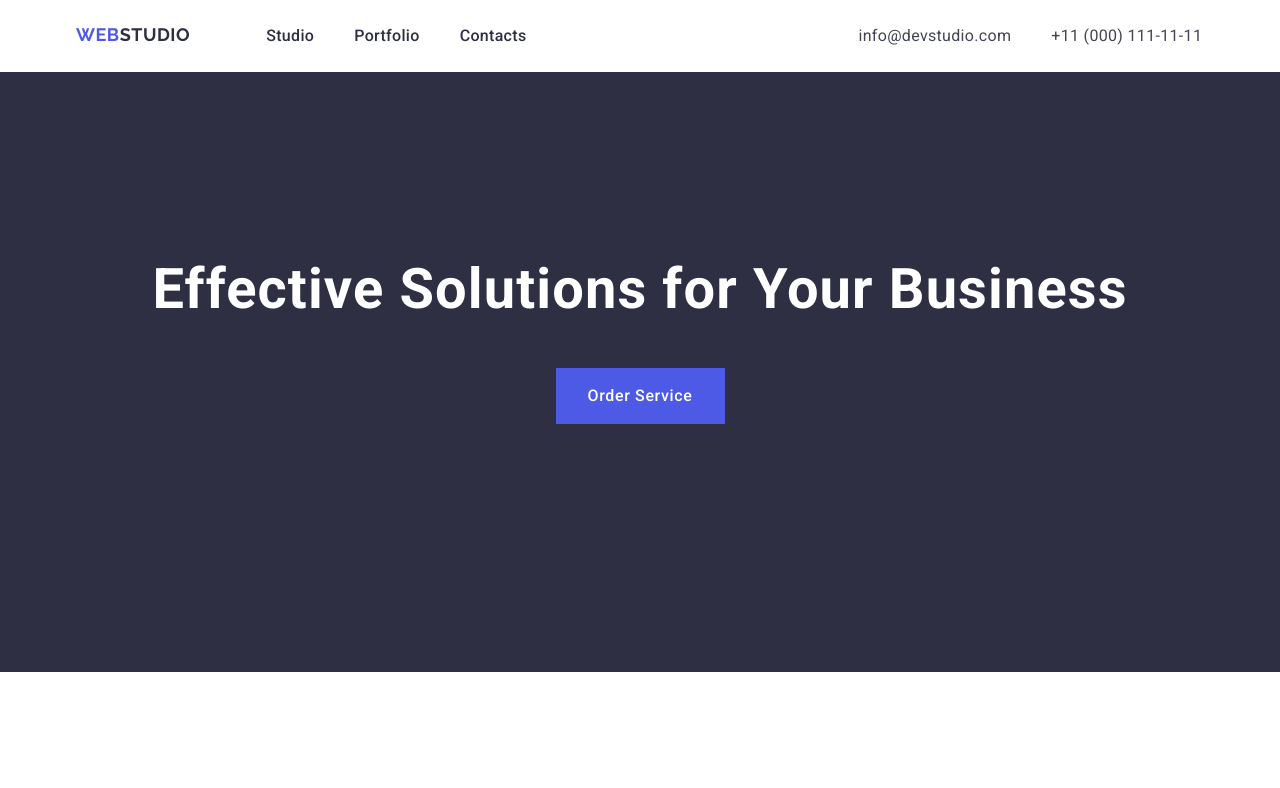
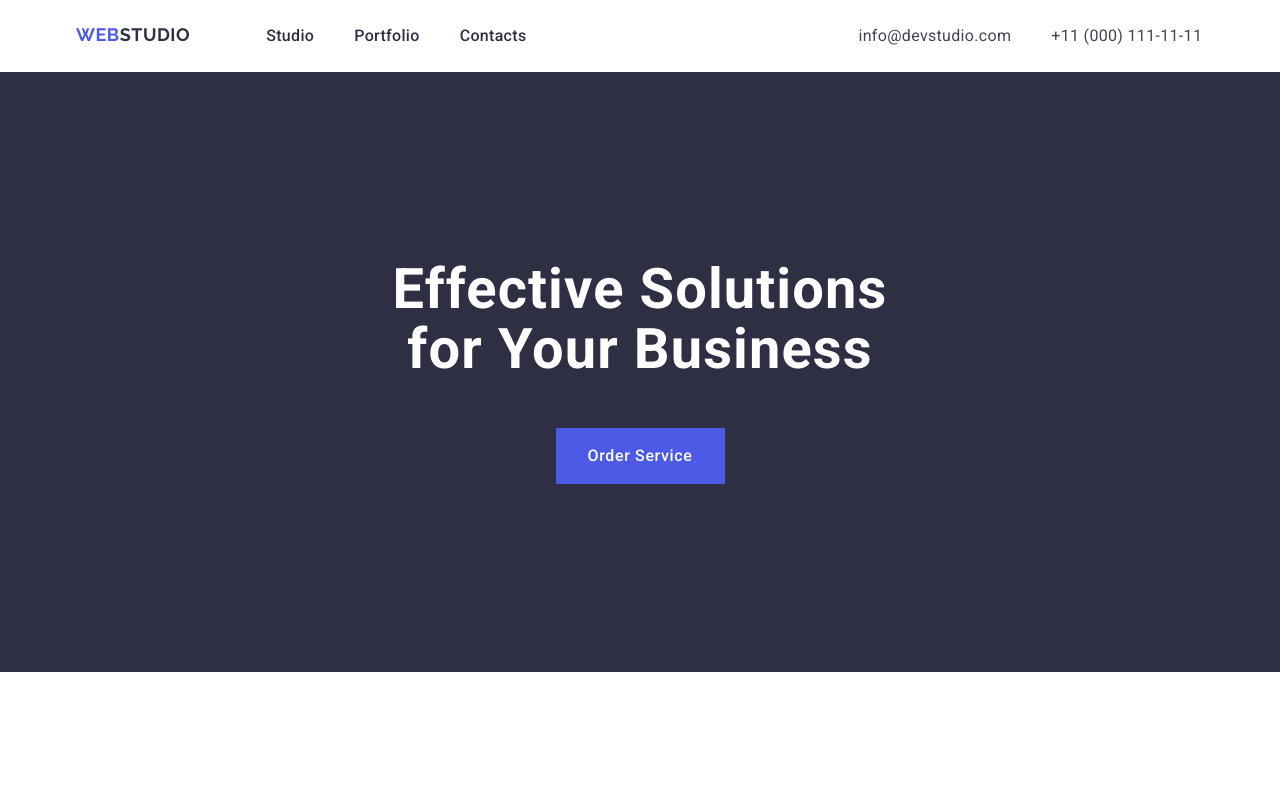
Before and after one commit to TinkaRed/goit-markup-hw-03, a plain HTML site: page index.html in a window 1280 px wide. Shown: the top 788 px of the page. Drawn offline with nearby package versions, Linux system fonts and the light colour scheme.

Commit message:
all done

```diff
--- a/css/styles.css
+++ b/css/styles.css
@@ -41,17 +41,7 @@ body {
     background-color: #fff;
 }
 
-/* h1, h2, h3, <p> styles */
-.hero-title {
-    font-weight: 700;
-    font-size: 56px;
-    line-height: 1.07;
-    letter-spacing: 0.02em;
-    text-align: center;
-    color: #fff;
-    padding-top: 188px;
-    padding-bottom: 48px;
-}
+/* h2, h3, <p> styles */
 
 .section-title {
     font-weight: 700;
@@ -160,10 +150,24 @@ body {
 }
 
  /* hero section styles */
+
+.hero-title {
+    font-weight: 700;
+    font-size: 56px;
+    line-height: 1.07;
+    letter-spacing: 0.02em;
+    color: #fff;
+    padding-top: 188px;
+    padding-bottom: 48px;
+}
+
 .hero-banner {
     background-color: #2e2f42;
     height: 600px;
-    display: flex;
+}
+
+.hero-title-container {
+    width: 496px;
     text-align: center;
 }
 
--- a/index.html
+++ b/index.html
@@ -8,7 +8,7 @@
     <link rel="preconnect" href="https://fonts.googleapis.com">
     <link rel="preconnect" href="https://fonts.gstatic.com" crossorigin>
     <link href="https://fonts.googleapis.com/css2?family=Raleway:ital,wght@0,700;1,700&family=Roboto:wght@400;500;700&display=swap" rel="stylesheet">
-    <link rel="stylesheet" href="https://cdnjs.cloudflare.com/ajax/libs/modern-normalize/2.0.0/modern-normalize.min.css" integrity="sha512-4xo8blKMVCiXpTaLzQSLSw3KFOVPWhm/TRtuPVc4WG6kUgjH6J03IBuG7JZPkcWMxJ5huwaBpOpnwYElP/m6wg==" crossorigin="anonymous" referrerpolicy="no-referrer"/>
+    <link rel="stylesheet" href="https://cdnjs.cloudflare.com/ajax/libs/modern-normalize/2.0.0/modern-normalize.min.css" integrity="sha512-4xo8blKMVCiXpTaLzQSLSw3KFOVPWhm/TRtuPVc4WG6kUgjH6J03IBuG7JZPkcWMxJ5huwaBpOpnwYElP/m6wg==" crossorigin="anonymous" referrerpolicy="no-referrer">
 <!-- #endregion fonts -->
     <link rel="stylesheet" href="css/styles.css">
 </head>
@@ -36,7 +36,7 @@
 <main>
 <!-- #region hero banner -->
     <section class="hero-banner">
-        <div class="container hero-banner-container">
+        <div class="container hero-title-container">
         <h1 class="hero-title">Effective Solutions for Your Business</h1>
         <button type="button" class="hero-button">Order Service</button>
         </div>
```
